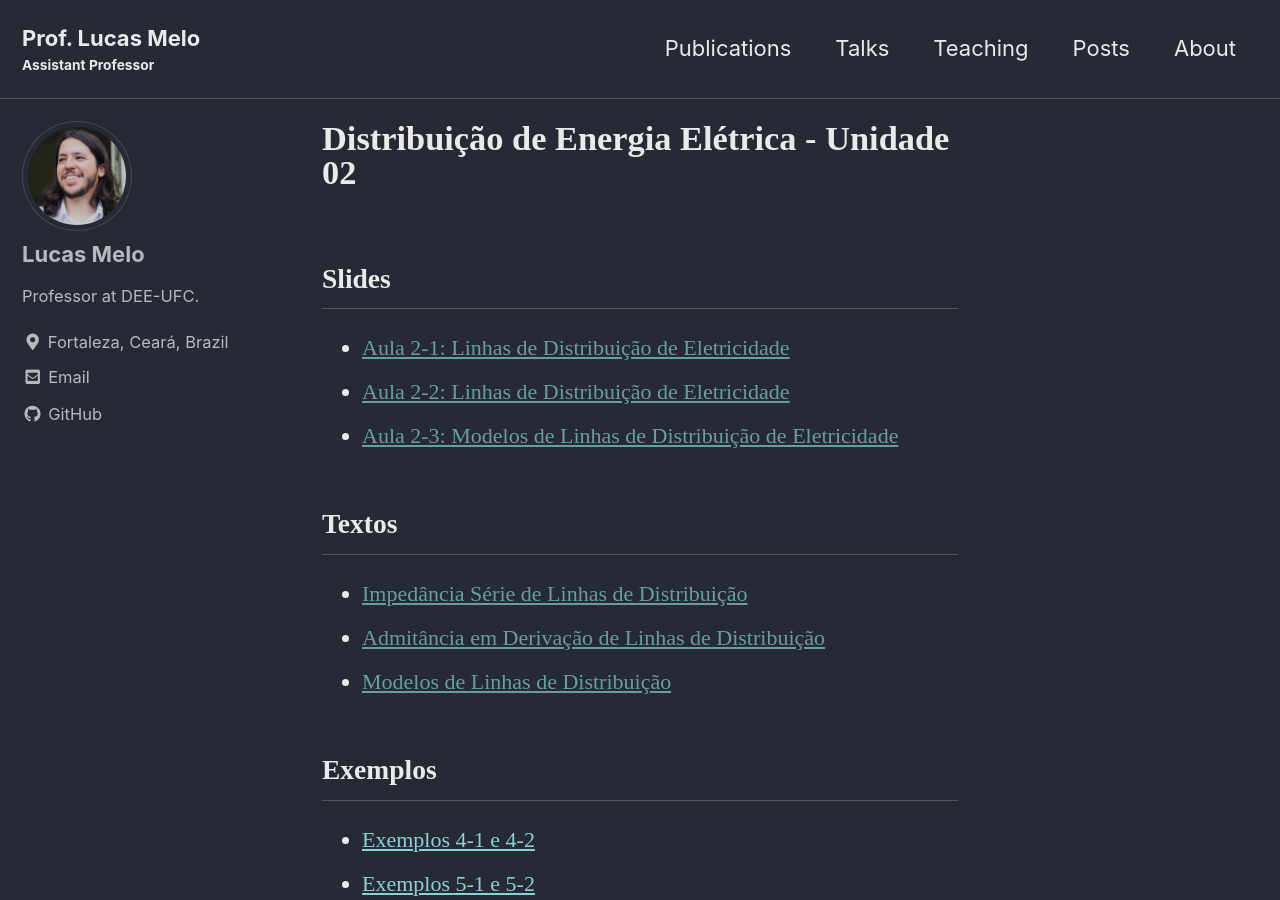
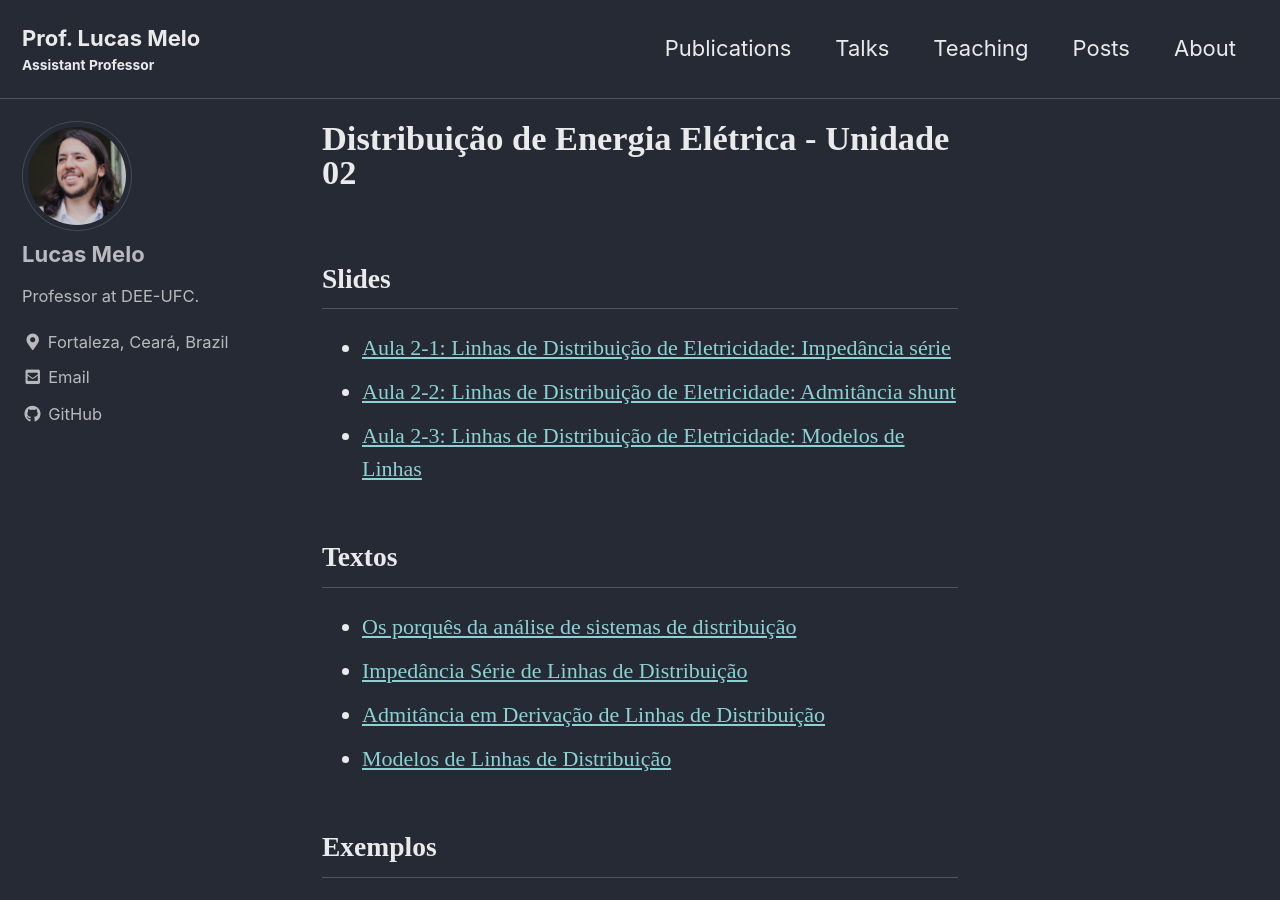
Before and after one commit to lucassm/lucassm.github.io, a Jekyll site: the page built from _teaching/DEE-2022-1/Unidade-02/index.md, in a window 1280 px wide and 900 px high. Built offline with Jekyll 4.4.1, drawn with Linux system fonts in a browser that asks for light colours; cached includes are drawn as plain includes; some web fonts are replaced.

Commit message:
DEE-2022-1: Update

```diff
--- a/_teaching/DEE-2022-1/Unidade-02/index.md
+++ b/_teaching/DEE-2022-1/Unidade-02/index.md
@@ -9,14 +9,15 @@ location: Fortaleza, Brazil
 ---
 
 ## Slides
-- [Aula 2-1: Linhas de Distribuição de Eletricidade]()
-- [Aula 2-2: Linhas de Distribuição de Eletricidade]()
-- [Aula 2-3: Modelos de Linhas de Distribuição de Eletricidade]()
+- [Aula 2-1: Linhas de Distribuição de Eletricidade: Impedância série](https://drive.google.com/file/d/1dZ4u5xvIC2FKM2KoefhVQ4aSybJKcJzr/view?usp=sharing)
+- [Aula 2-2: Linhas de Distribuição de Eletricidade: Admitância shunt](https://drive.google.com/file/d/1_rDNZbAkGntZVKI06t5NFLPZ41ze4cr7/view?usp=sharing)
+- [Aula 2-3: Linhas de Distribuição de Eletricidade: Modelos de Linhas](https://drive.google.com/file/d/1ADd5Bj0Tyd3Q7cDnJToJlqyhF1LxP9S_/view?usp=sharing)
 
 ## Textos
-- [Impedância Série de Linhas de Distribuição]()
-- [Admitância em Derivação de Linhas de Distribuição]()
-- [Modelos de Linhas de Distribuição]()
+- [Os porquês da análise de sistemas de distribuição](https://drive.google.com/file/d/1728nw70VMb0yucNwR5uElDojYDoVipuO/view?usp=sharing)
+- [Impedância Série de Linhas de Distribuição](https://drive.google.com/file/d/1A90snvQZ6bihVjuSTDJ68cDgRbnm51Kp/view?usp=sharing)
+- [Admitância em Derivação de Linhas de Distribuição](https://drive.google.com/file/d/19pCGeMKQvl8FivVgFQfTVaPj-4-1VKi8/view?usp=sharing)
+- [Modelos de Linhas de Distribuição](https://drive.google.com/file/d/1q5x7JJiyQbK6BjIpL-K04pWgzhTtOt1z/view?usp=sharing)
 
 ## Exemplos
 - [Exemplos 4-1 e 4-2](https://drive.google.com/file/d/1n01a6A7Em5brsoihB-Gqz6ovMNPcJP6L/view?usp=sharing)
```
Also changed, not shown: _teaching/DEE-2022-1/Unidade-01/index.md (+1 -1 lines).
